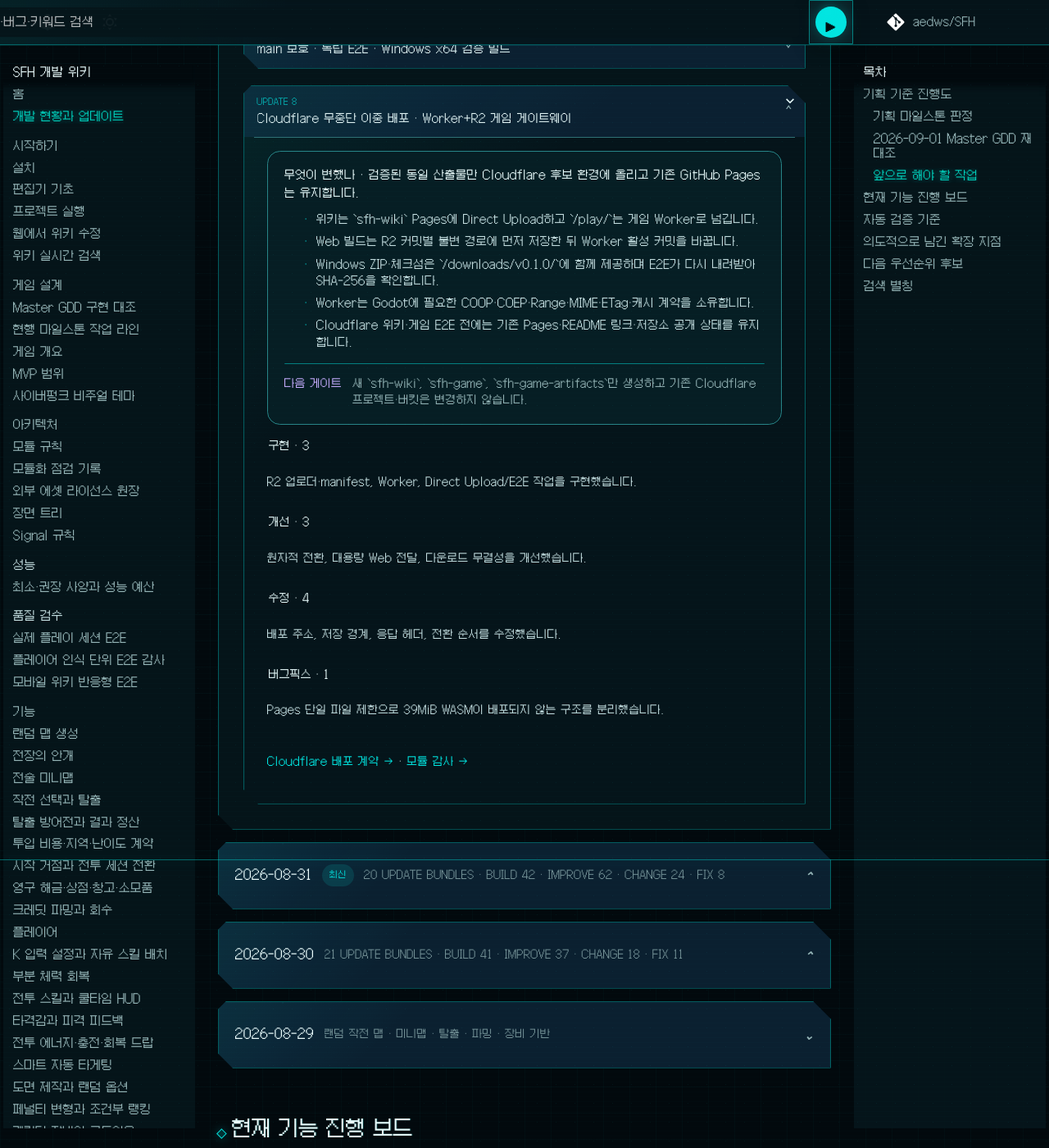
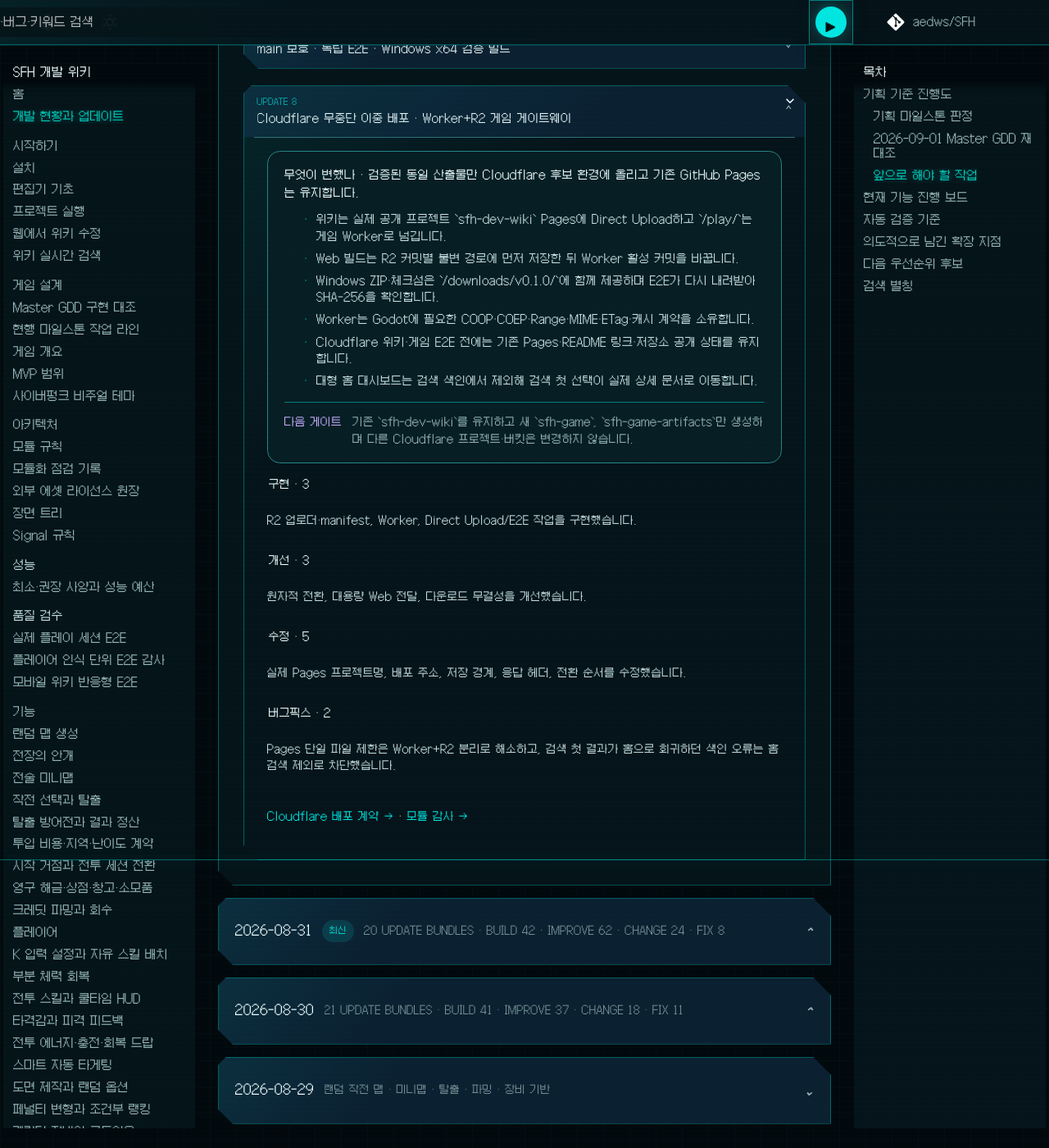
Before and after one commit to aedws/SFH, an MkDocs documentation site: the page built from docs/development-status.md, in a window 1280 px wide and 1400 px high, scrolled down 3603 px. Shown: the whole window at 82% size. Built offline with MkDocs 1.6.1 and Material for MkDocs 9.7.7, drawn with Linux system fonts in a browser that asks for light colours; comment, search, counter and statistics services are not loaded; some of the changed text lies outside the part shown.

Commit message:
fix: prevent Cloudflare wiki search home loop

```diff
--- a/docs/assets/search-priorities.json
+++ b/docs/assets/search-priorities.json
@@ -49,7 +49,7 @@
     {
       "query": "Cloudflare 배포",
       "label": "Cloudflare 이중 배포와 무중단 전환",
-      "description": "sfh-wiki Pages, sfh-game Worker+R2, 커밋별 불변 업로드와 GitHub Pages 병행 E2E",
+      "description": "sfh-dev-wiki Pages, sfh-game Worker+R2, 커밋별 불변 업로드와 GitHub Pages 병행 E2E",
       "category": "배포",
       "priority": 97
     },
--- a/docs/development-status.md
+++ b/docs/development-status.md
@@ -80,9 +80,9 @@
 
 <div class="sfh-notes">
 <details class="sfh-day" open>
-  <summary><span class="sfh-day-title"><b>2026-09-01</b><i class="sfh-latest">최신</i><small>8 UPDATE BUNDLES · BUILD 17 · IMPROVE 28 · CHANGE 28 · FIX 10</small></span><em class="sfh-chevron">⌃</em></summary>
+  <summary><span class="sfh-day-title"><b>2026-09-01</b><i class="sfh-latest">최신</i><small>8 UPDATE BUNDLES · BUILD 17 · IMPROVE 28 · CHANGE 29 · FIX 11</small></span><em class="sfh-chevron">⌃</em></summary>
   <div class="sfh-day-body">
-    <div class="sfh-daily-overview"><span><b>8</b><small>UPDATE BUNDLES</small></span><span><b>17</b><small>BUILD</small></span><span><b>28</b><small>IMPROVE</small></span><span><b>28</b><small>CHANGE</small></span><span><b>10</b><small>FIX</small></span></div>
+    <div class="sfh-daily-overview"><span><b>8</b><small>UPDATE BUNDLES</small></span><span><b>17</b><small>BUILD</small></span><span><b>28</b><small>IMPROVE</small></span><span><b>29</b><small>CHANGE</small></span><span><b>11</b><small>FIX</small></span></div>
     <details class="sfh-bundle">
       <summary><span><small>UPDATE 1</small><b>M 확장 지도 워프 · 전투 방 완주 조기 탈출 · 크레딧 보상 박스</b></span><em class="sfh-chevron">⌄</em></summary>
       <div class="sfh-bundle-body">
@@ -229,18 +229,19 @@
         <div class="sfh-summary">
           <strong>무엇이 변했나 · 검증된 동일 산출물만 Cloudflare 후보 환경에 올리고 기존 GitHub Pages는 유지합니다.</strong>
           <ul>
-            <li>위키는 `sfh-wiki` Pages에 Direct Upload하고 `/play/`는 게임 Worker로 넘깁니다.</li>
+            <li>위키는 실제 공개 프로젝트 `sfh-dev-wiki` Pages에 Direct Upload하고 `/play/`는 게임 Worker로 넘깁니다.</li>
             <li>Web 빌드는 R2 커밋별 불변 경로에 먼저 저장한 뒤 Worker 활성 커밋을 바꿉니다.</li>
             <li>Windows ZIP·체크섬은 `/downloads/v0.1.0/`에 함께 제공하며 E2E가 다시 내려받아 SHA-256을 확인합니다.</li>
             <li>Worker는 Godot에 필요한 COOP·COEP·Range·MIME·ETag·캐시 계약을 소유합니다.</li>
             <li>Cloudflare 위키·게임 E2E 전에는 기존 Pages·README 링크·저장소 공개 상태를 유지합니다.</li>
+            <li>대형 홈 대시보드는 검색 색인에서 제외해 검색 첫 선택이 실제 상세 문서로 이동합니다.</li>
           </ul>
-          <p class="sfh-intent"><b>다음 게이트</b><span>새 `sfh-wiki`, `sfh-game`, `sfh-game-artifacts`만 생성하고 기존 Cloudflare 프로젝트·버킷은 변경하지 않습니다.</span></p>
+          <p class="sfh-intent"><b>다음 게이트</b><span>기존 `sfh-dev-wiki`를 유지하고 새 `sfh-game`, `sfh-game-artifacts`만 생성하며 다른 Cloudflare 프로젝트·버킷은 변경하지 않습니다.</span></p>
         </div>
         <div class="sfh-group"><h3>구현 · 3</h3><p>R2 업로더·manifest, Worker, Direct Upload/E2E 작업을 구현했습니다.</p></div>
         <div class="sfh-group"><h3>개선 · 3</h3><p>원자적 전환, 대용량 Web 전달, 다운로드 무결성을 개선했습니다.</p></div>
-        <div class="sfh-group"><h3>수정 · 4</h3><p>배포 주소, 저장 경계, 응답 헤더, 전환 순서를 수정했습니다.</p></div>
-        <div class="sfh-group"><h3>버그픽스 · 1</h3><p>Pages 단일 파일 제한으로 39MiB WASM이 배포되지 않는 구조를 분리했습니다.</p></div>
+        <div class="sfh-group"><h3>수정 · 5</h3><p>실제 Pages 프로젝트명, 배포 주소, 저장 경계, 응답 헤더, 전환 순서를 수정했습니다.</p></div>
+        <div class="sfh-group"><h3>버그픽스 · 2</h3><p>Pages 단일 파일 제한은 Worker+R2 분리로 해소하고, 검색 첫 결과가 홈으로 회귀하던 색인 오류는 홈 검색 제외로 차단했습니다.</p></div>
         <p><a href="getting-started/run-project/#cloudflare">Cloudflare 배포 계약 →</a> · <a href="architecture/module-audit/">모듈 감사 →</a></p>
       </div>
     </details>
```
Also changed, not shown: docs/architecture/module-audit.md (+1 -1 lines), docs/getting-started/run-project.md (+1 -1 lines), docs/index.md (+8 -5 lines), docs/quality/wiki-responsive-e2e.md (+2 -1 lines), 3 other files.
